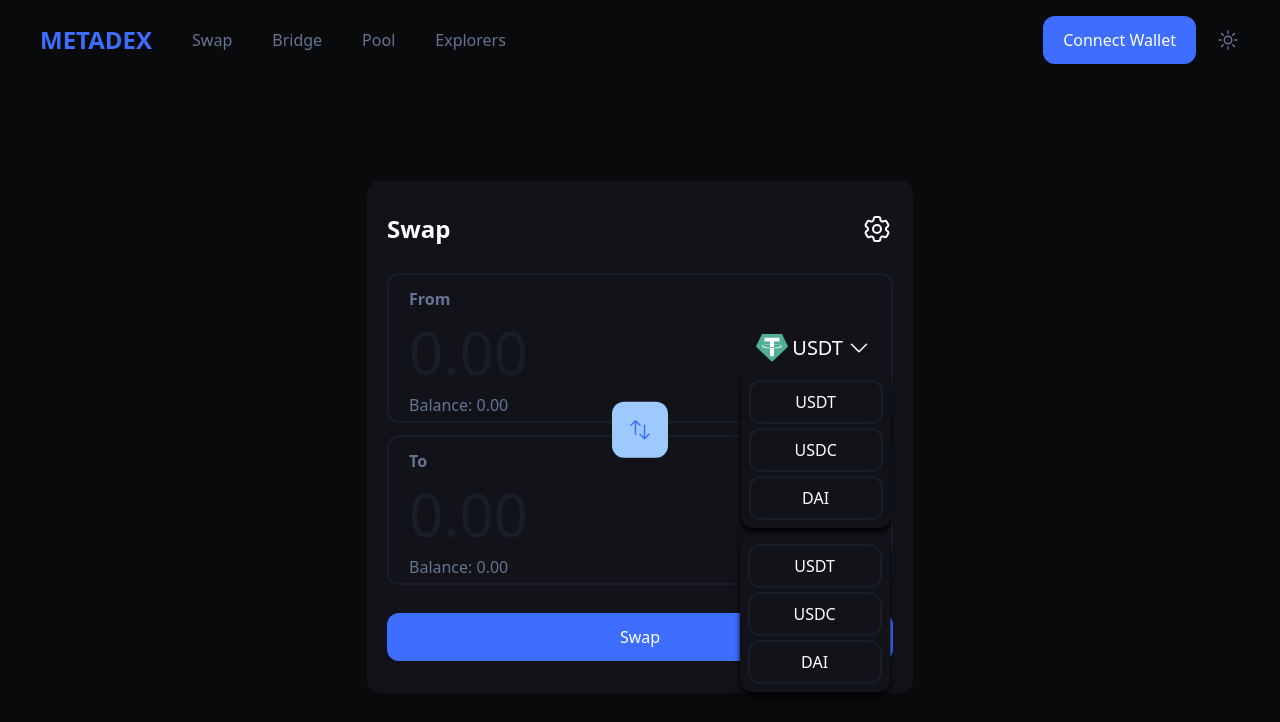
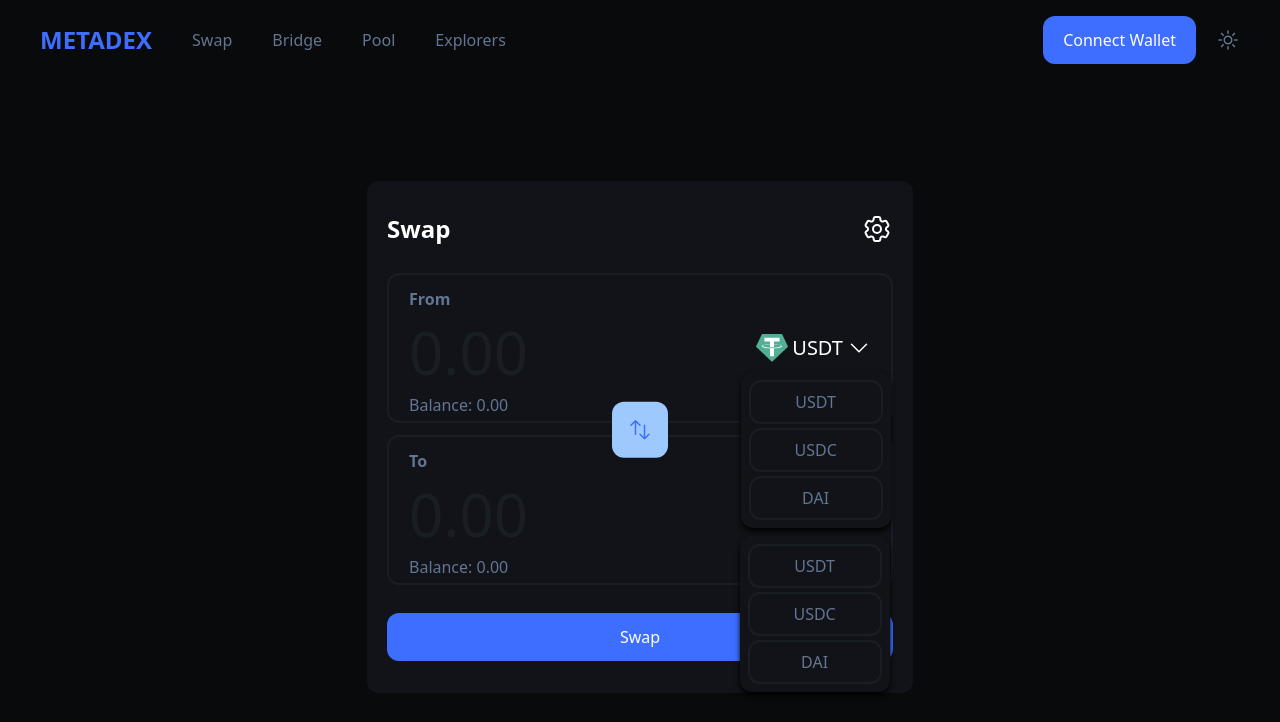
Before and after one commit to NerdyDave2017/meta-dex, a Next.js app in the folder meta-dex-frontend/: page /swap in a window 1280 px wide. Shown: the top 722 px of the page. Built offline with nearby package versions, Linux system fonts and the light colour scheme.

Commit message:
feat: define prop types for dropdown

```diff
--- a/meta-dex-frontend/app/swap/dropdown/index.tsx
+++ b/meta-dex-frontend/app/swap/dropdown/index.tsx
@@ -3,9 +3,11 @@
 
 type props = {
   className?: string;
+  handleSelectToken?: (token: string) => void;
+  data?: object;
 };
 
-const Dropdown = ({ className }: props) => {
+const Dropdown = ({ className, handleSelectToken, data }: props) => {
   return (
     <Card
       className={
@@ -14,13 +16,13 @@
         className
       }
     >
-      <div className="w-full border-grayLight dark:border-gray border-2 rounded-xl flex px-1 py-2 space-x-3 text-textLight dark:text-textDark items-center justify-center">
+      <div className="w-full border-grayLight dark:border-gray border-2 rounded-xl flex px-1 py-2 space-x-3 text-mutedLight dark:text-mutedDark items-center justify-center">
         USDT
       </div>
-      <div className="w-full border-grayLight dark:border-gray border-2 rounded-xl flex px-1 py-2 space-x-3 text-textLight dark:text-textDark items-center justify-center">
+      <div className="w-full border-grayLight dark:border-gray border-2 rounded-xl flex px-1 py-2 space-x-3 text-mutedLight dark:text-mutedDark items-center justify-center">
         USDC
       </div>
-      <div className="w-full border-grayLight dark:border-gray border-2 rounded-xl flex px-1 py-2 space-x-3 text-textLight dark:text-textDark items-center justify-center">
+      <div className="w-full border-grayLight dark:border-gray border-2 rounded-xl flex px-1 py-2 space-x-3 text-mutedLight dark:text-mutedDark items-center justify-center">
         DAI
       </div>
     </Card>
--- a/meta-dex-frontend/app/swap/page.tsx
+++ b/meta-dex-frontend/app/swap/page.tsx
@@ -1,4 +1,4 @@
-import React from "react";
+import React, { useState } from "react";
 import Card from "@/components/card";
 
 import Dropdown from "./dropdown";
```
